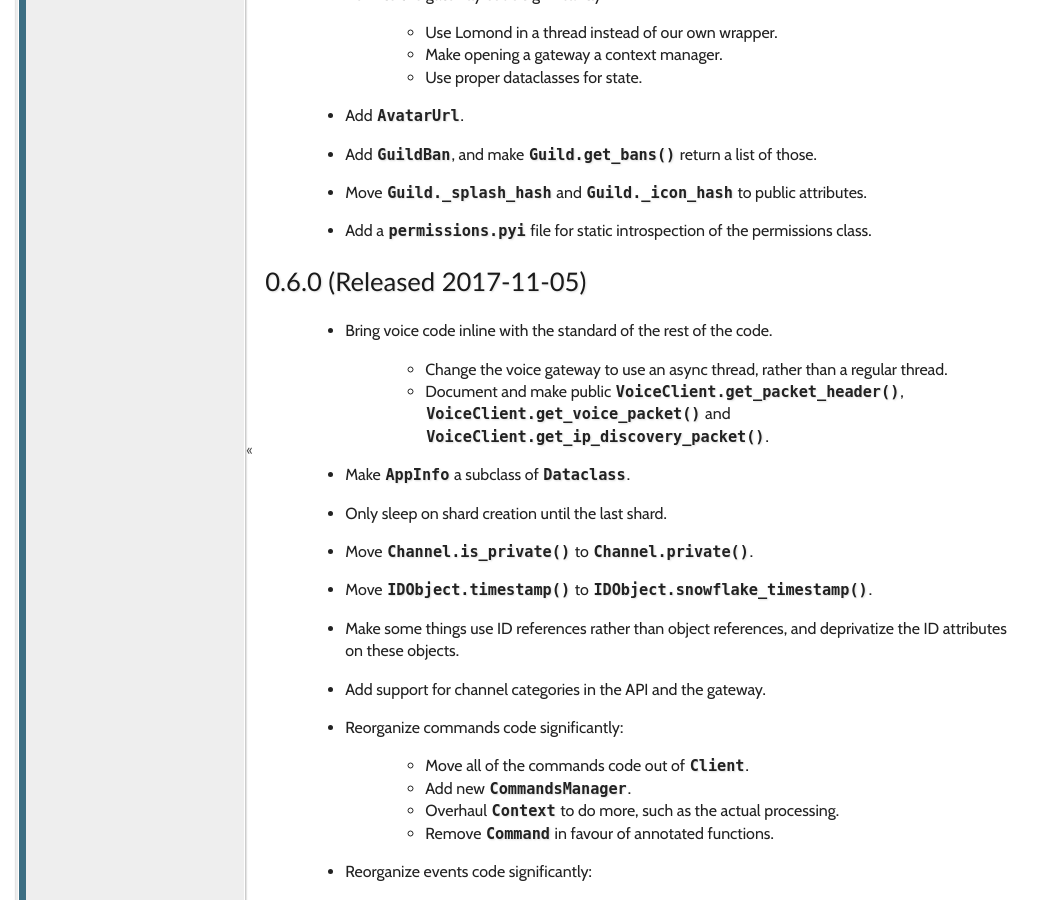
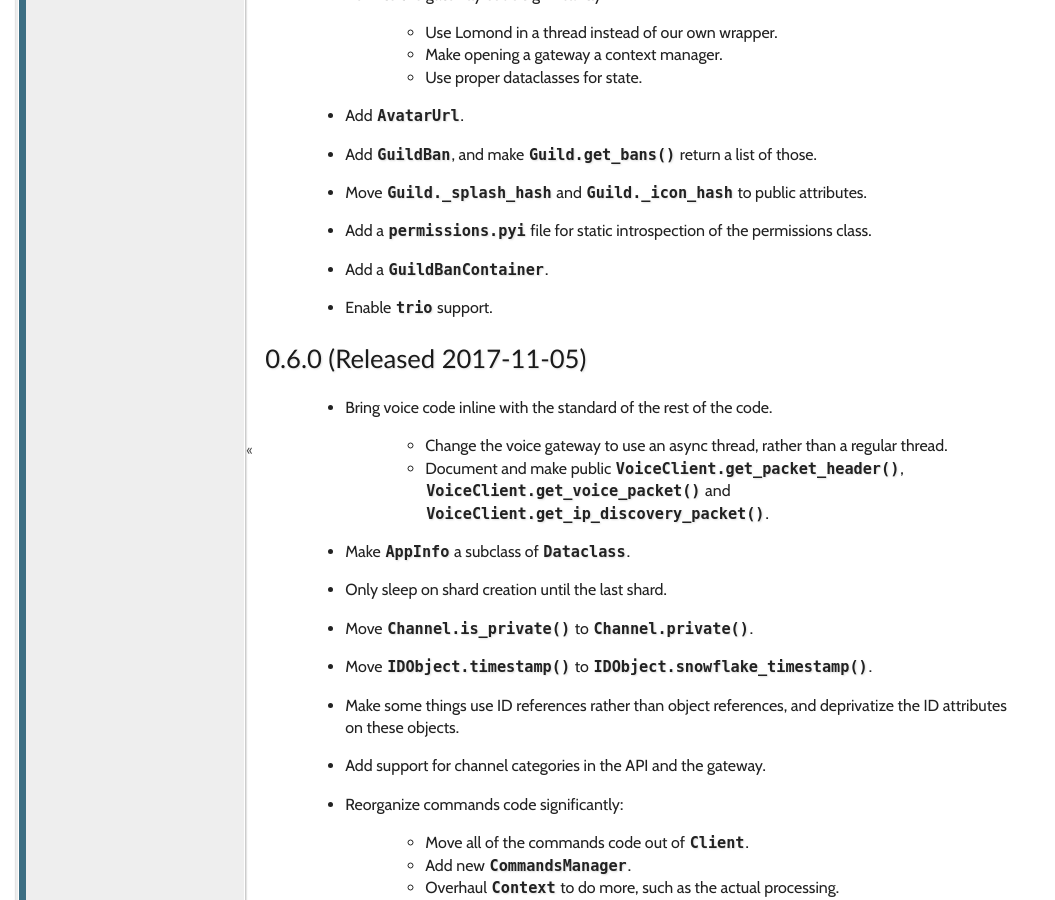
Before and after one commit to Fuyukai/curious, a Sphinx documentation site: the page built from docs/source/changelog.rst, in a window 1280 px wide and 900 px high, scrolled down 732 px. Shown: the whole window, without its empty margins (0-1055 px from the left). Built offline with Sphinx 7.4.7, drawn with Linux system fonts in a browser that asks for light colours; the version number could not be read and is left out; some of the changed text lies outside the part shown.

Commit message:
Update changelog
Signed-off-by: Laura F. D <l@veriny.tf>

```diff
--- a/docs/source/changelog.rst
+++ b/docs/source/changelog.rst
@@ -46,6 +46,10 @@ This document displays the differences between each release of curious.
  - Move :attr:`.Guild._splash_hash` and :attr:`.Guild._icon_hash` to public attributes.
 
  - Add a ``permissions.pyi`` file for static introspection of the permissions class.
+
+ - Add a :class:`.GuildBanContainer`.
+
+ - Enable :mod:`trio` support.
 
 
 0.6.0 (Released 2017-11-05)
```
Also changed, not shown: other parts of docs/source/changelog.rst (+1 -1 lines).
